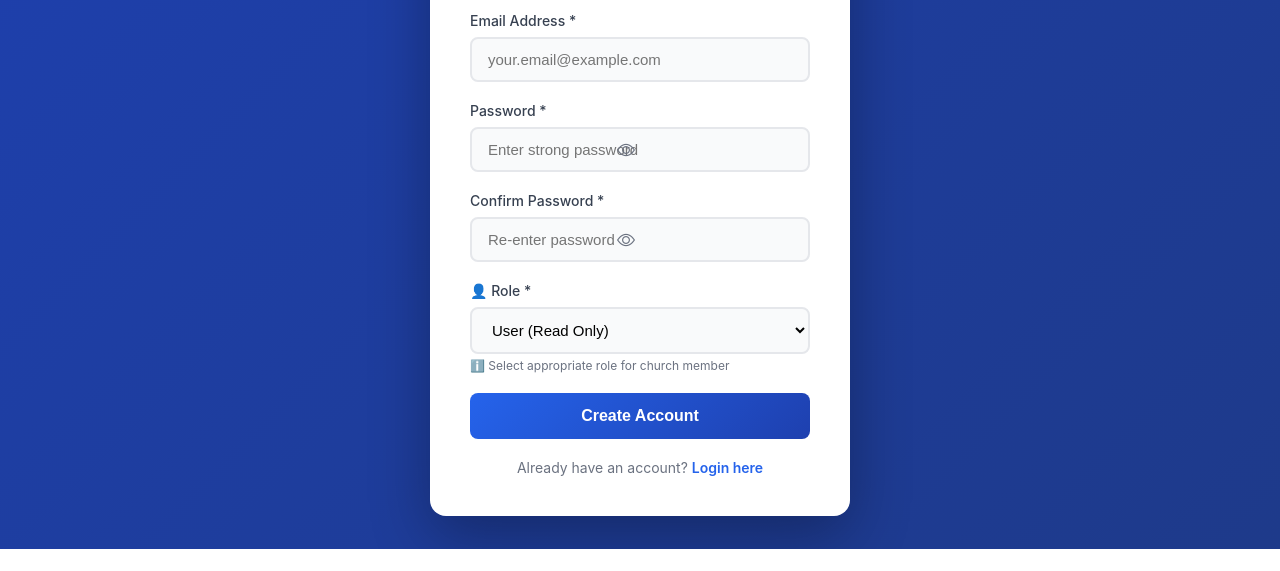
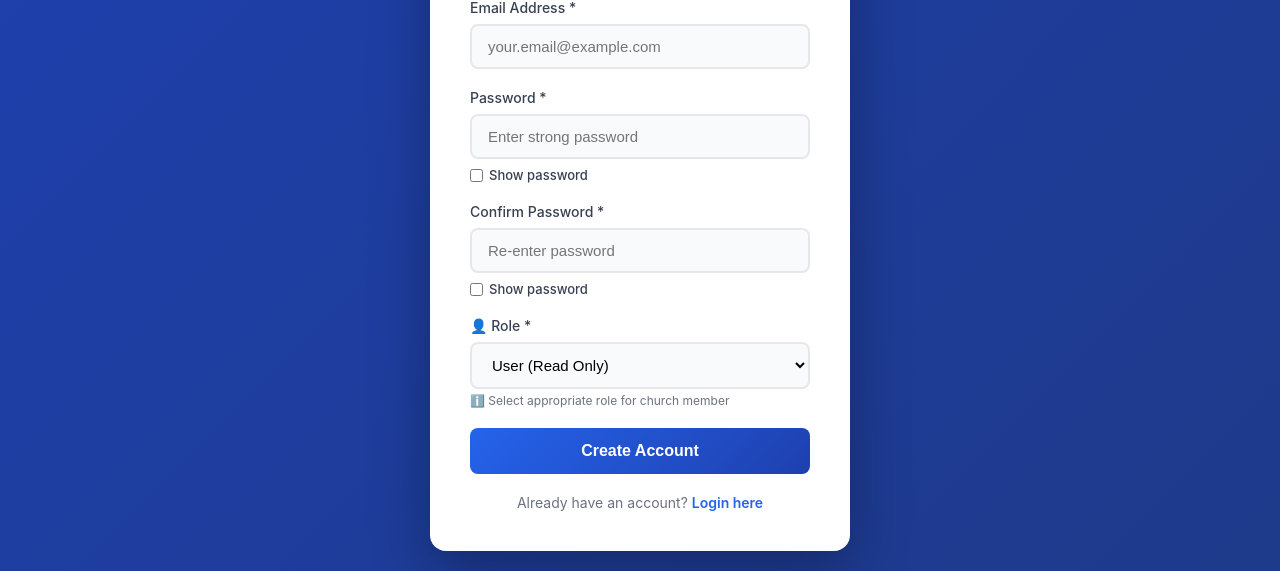
Before and after one commit to Maxoti/simamiakanisa-cms, a plain HTML site: page register.html in a window 1280 px wide. Shown: the part 251-822 px from the top of the page. Before the commit the page ends 800 px from the top, so only its background shows below. Drawn offline with nearby package versions, Linux system fonts and the light colour scheme.

Commit message:
Replace eye icons with checkboxes for password visibility toggle

```diff
--- a/register.html
+++ b/register.html
@@ -103,38 +103,23 @@
         }
 
         .password-container input {
-            padding-right: 50px;
+            width: 100%;
         }
 
-        .toggle-password {
-            position: absolute;
-            right: 14px;
-            top: 50%;
-            transform: translateY(-50%);
-            background: none;
-            border: none;
-            cursor: pointer;
-            font-size: 18px;
-            color: #6b7280;
-            padding: 6px;
-            line-height: 1;
+        .show-password-checkbox {
             display: flex;
             align-items: center;
-            justify-content: center;
-            transition: color 0.2s;
-            z-index: 5;
+            gap: 6px;
+            margin-top: 8px;
+            font-size: 13px;
+            color: #374151;
+            cursor: pointer;
         }
 
-        .toggle-password:hover {
-            color: #2563eb;
-        }
-
-        .toggle-password:focus {
-            outline: none;
-        }
-
-        .toggle-password i {
-            font-size: 18px;
+        .show-password-checkbox input[type="checkbox"] {
+            width: auto;
+            margin: 0;
+            cursor: pointer;
         }
 
         select {
@@ -353,14 +338,15 @@
             </div>
 
             <div class="form-group">
-                <label for="password"> Password *</label>
+                <label for="password">Password *</label>
                 <div style="position: relative;">
                     <div class="password-container">
                         <input type="password" id="password" placeholder="Enter strong password" required>
-                        <button type="button" class="toggle-password" onclick="togglePassword('password'); return false;">
-                            <i class="bi bi-eye"></i>
-                        </button>
                     </div>
+                    <label class="show-password-checkbox">
+                        <input type="checkbox" id="showPassword" onchange="togglePasswordVisibility('password', this.checked)">
+                        Show password
+                    </label>
                     <div class="password-strength">
                         <div id="passwordStrengthBar" class="password-strength-bar"></div>
                     </div>
@@ -376,10 +362,11 @@
                 <label for="confirmPassword"> Confirm Password *</label>
                 <div class="password-container">
                     <input type="password" id="confirmPassword" placeholder="Re-enter password" required>
-                    <button type="button" class="toggle-password" onclick="togglePassword('confirmPassword'); return false;">
-                        <i class="bi bi-eye"></i>
-                    </button>
                 </div>
+                <label class="show-password-checkbox">
+                    <input type="checkbox" id="showConfirmPassword" onchange="togglePasswordVisibility('confirmPassword', this.checked)">
+                    Show password
+                </label>
             </div>
 
             <div class="form-group">
@@ -458,24 +445,9 @@
         });
 
         // Toggle password visibility
-        function togglePassword(fieldId) {
+        function togglePasswordVisibility(fieldId, show) {
             const field = document.getElementById(fieldId);
-            const button = field.nextElementSibling;
-            const icon = button.querySelector('i');
-
-            if (field.type === 'password') {
-                field.type = 'text';
-                icon.classList.remove('bi-eye');
-                icon.classList.add('bi-eye-slash');
-            } else {
-                field.type = 'password';
-                icon.classList.remove('bi-eye-slash');
-                icon.classList.add('bi-eye');
-            }
-
-            // Prevent any focus changes
-            field.focus();
-            return false;
+            field.type = show ? 'text' : 'password';
         }
 
         // Form submission
@@ -517,7 +489,7 @@
         });
 
         function showError(message) {
-            errorMessage.textContent = '❌ ' + message;
+            errorMessage.textContent = ' ' + message;
             errorMessage.style.display = 'block';
             setTimeout(() => {
                 errorMessage.style.display = 'none';
@@ -558,7 +530,7 @@
                     console.error("Registration error:", error.message);
                     loading.style.display = 'none';
                     registerBtn.disabled = false;
-                    registerBtn.textContent = ' Create Account';
+                    registerBtn.textContent = 'Create Account';
 
                     let errorMsg = "Registration failed. ";
                     switch(error.code) {
```
Also changed, not shown: login.html (+19 -48 lines).
